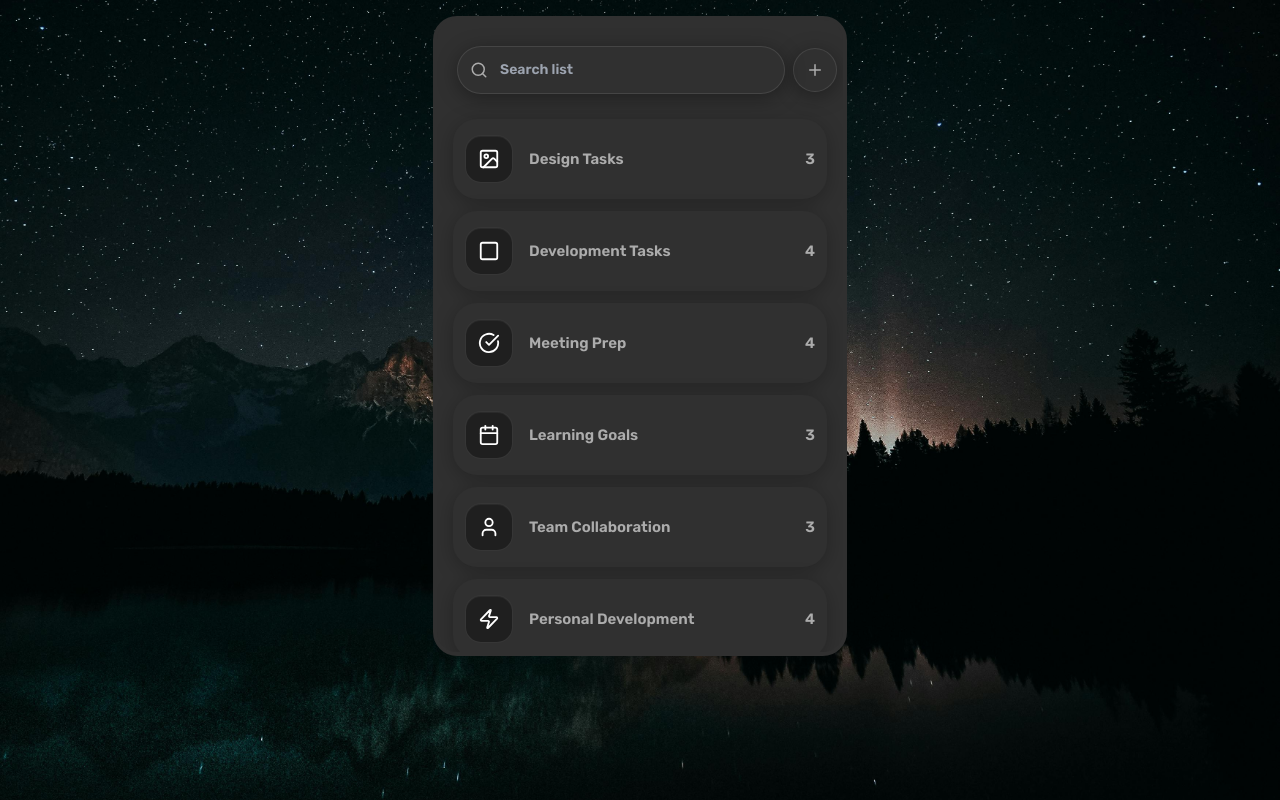
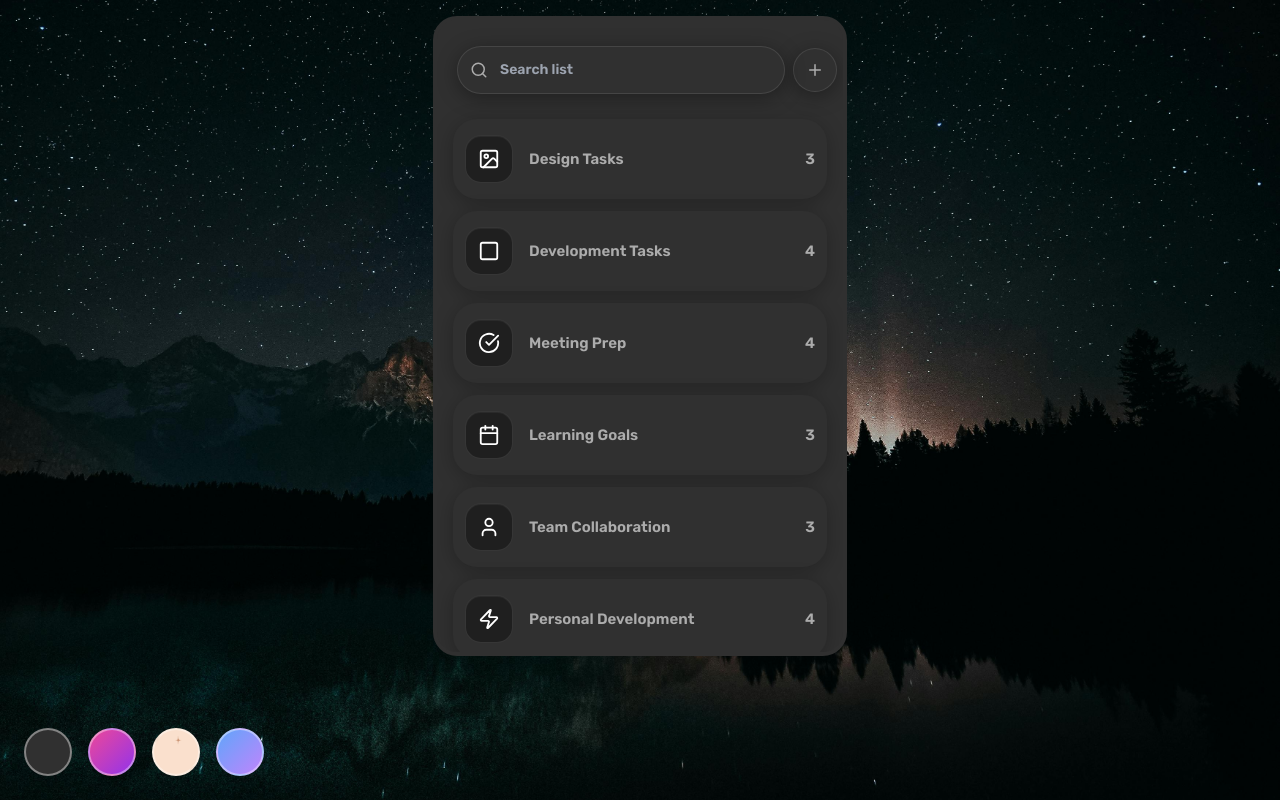
Before and after one commit to ashuklajii/ToDoTask, a Next.js app: page / in a window 1280 px wide. Built offline with nearby package versions, Linux system fonts and the light colour scheme.

Commit message:
latest update

```diff
--- a/src/app/page.tsx
+++ b/src/app/page.tsx
@@ -18,12 +18,11 @@ export default function Page() {
   const [theme, setTheme] = useState("dark");
   const [activeCategory, setActiveCategory] = useState<string | null>(null);
 
-  /* ---------------- DEFAULT CATEGORIES ---------------- */
   const [categories, setCategories] = useState([
   {
       id: "1",
       title: "Design Tasks",
-      icon: "Image",
+      icon: null,
       color: "#ffffff",
       tasks: [
         { id: "a", title: "Update Figma components", completed: false },
@@ -123,7 +122,7 @@ export default function Page() {
       tasks: [],
     };
 
-    setCategories(prev => [...prev, newCategory]);
+    setCategories((prev: any) => [...prev, newCategory]);
   }
 
   return (
@@ -135,29 +134,83 @@ export default function Page() {
         backgroundPosition: "center",
       }}
     >
-      {/* PHONE UI CONTAINER */}
+      <div className="fixed bottom-6 left-6 flex gap-4 z-50 ">
+        <button
+          onClick={() => setTheme("dark")}
+          className="
+            w-12 h-12 rounded-full
+            border-2 border-white/40
+            bg-dark
+            backdrop-blur-sm
+            shadow-xl
+            transition-all
+            hover:scale-110
+          "
+        />
+        <button
+          onClick={() => setTheme("neon")}
+          className="
+            w-12 h-12 rounded-full
+            border-2 border-white/40
+            bg-gradient-to-br from-pink-500 to-purple-600
+            shadow-xl
+            transition-all
+            hover:scale-110
+          "
+        />
+        <button
+          onClick={() => setTheme("soft")}
+          className="
+            w-12 h-12 rounded-full
+            border-2 border-white/40
+            bg-[url('/themes/soft.jpg')]
+            bg-cover bg-center
+            shadow-xl
+            transition-all
+            hover:scale-110
+          "
+        />
+        <button
+          onClick={() => setTheme("gradient")}
+          className="
+            w-12 h-12 rounded-full
+            border-2 border-white/40
+            bg-gradient-to-br from-blue-400 to-purple-400
+            shadow-xl
+            transition-all
+            hover:scale-110
+          "
+        />
+      </div>
+
       <div
         className="
-          w-full sm:w-[414px] sm:h-[640px]
+          w-full
+          sm:w-[414px] sm:h-[640px]
           border-4 border-dark rounded-3xl
           bg-dark relative overflow-hidden
         "
       >
-        {/* 🔍 SEARCH BAR (only when not opened) */}
         {!activeCategory && (
           <div className="w-full pt-3 px-2 animate-in fade-in-0">
-            <SearchBar onSearch={setSearch} onAddCategory={handleAddCategory} />
+            <SearchBar
+              onSearch={(text: any) => setSearch(text)}
+              onAddCategory={handleAddCategory}
+            />
           </div>
         )}
 
-        {/* CATEGORY LIST */}
         <div
-          className={`mt-3 px-1 pb-10 space-y-3 transition-all duration-300 ${
-            activeCategory ? "opacity-0 pointer-events-none" : "opacity-100"
-          }`}
+          className={`
+            mt-3 px-1 pb-10 space-y-3
+            transition-all duration-300
+            ${activeCategory ? "opacity-0 pointer-events-none" : "opacity-100"}
+          `}
         >
           {categories
-            .filter(cat => cat.title.toLowerCase().includes(search.toLowerCase()))
+            .filter(cat =>
+              cat.title.toLowerCase().includes(search.toLowerCase())
+            )
             .map(cat => (
               <CategoryCard
                 key={cat.id}
@@ -171,7 +224,6 @@ export default function Page() {
             ))}
         </div>
 
-        {/* OPENED CATEGORY VIEW */}
         {activeCategory &&
           categories
             .filter(cat => cat.id === activeCategory)
```
Lines whose indentation alone changed are shown as unchanged.
